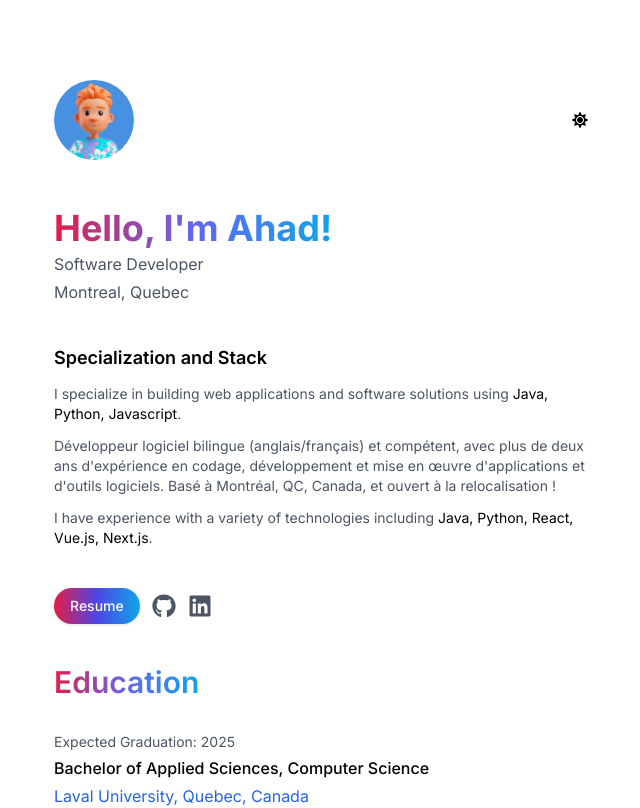
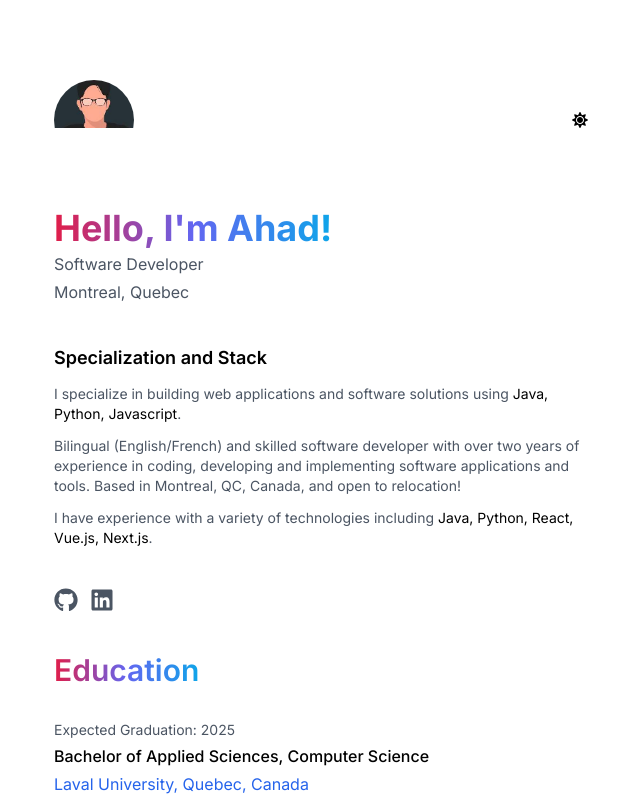
Before and after one commit to aha1138/portfolio-Next-js, a Next.js app: page / in a window 1280 px wide. Shown: the top 808 px of the page, without its empty margins (314-954 px from the left). Built offline with nearby package versions, Linux system fonts and the light colour scheme.

Commit message:
Add images

```diff
--- a/app/page.tsx
+++ b/app/page.tsx
@@ -8,7 +8,6 @@ import { Button } from "@/components/ui/button";
 import Link from "next/link";
 import { FaGithub, FaLinkedin } from "react-icons/fa";
 import { Card, CardContent } from "@/components/ui/card";
-import image1 from "../public/1.png";
 import gif from "../public/portfolio.gif";
 import nlp from "../public/nlp.png";
 import chalet from "../public/chalet.png";
@@ -61,9 +60,8 @@ export default function Home() {
                 <span className="text-black dark:text-white">Java, Python, Javascript</span>.
               </p>
               <p className="text-gray-600 text-sm dark:text-gray-400 max-w-2xl">
-                Développeur logiciel bilingue (anglais/français)
-                et compétent, avec plus de deux ans d'expérience en codage, développement et mise en œuvre
-                d'applications et d'outils logiciels. Basé à Montréal, QC, Canada, et ouvert à la relocalisation !
+              Bilingual (English/French) and skilled software developer with over two years of experience in coding, developing and implementing
+              software applications and tools. Based in Montreal, QC, Canada, and open to relocation!
               </p>
               <p className="text-gray-600 text-sm dark:text-gray-400 max-w-2xl">
                 I have experience with a variety of technologies including <span className="text-black dark:text-white">Java, Python, React, Vue.js, Next.js</span>.
@@ -75,9 +73,9 @@ export default function Home() {
               animate={{ opacity: 1, x: 0 }}
               transition={animationConfig}
               className="flex items-center gap-3">
-              <Button className="rounded-full bg-gradient-to-r from-rose-600 via-indigo-600 to-sky-500 text-white transition-transform hover:scale-105">
+              {/* <Button className="rounded-full bg-gradient-to-r from-rose-600 via-indigo-600 to-sky-500 text-white transition-transform hover:scale-105">
                 Resume
-              </Button>
+              </Button> */}
 
               <Link href="https://github.com/aha1138" className="text-gray-600 dark:text-gray-400 hover:scale-110 transition-transform">
                 <FaGithub className="w-6 h-6" />
```
Also changed, not shown: public/pp.jpg.
